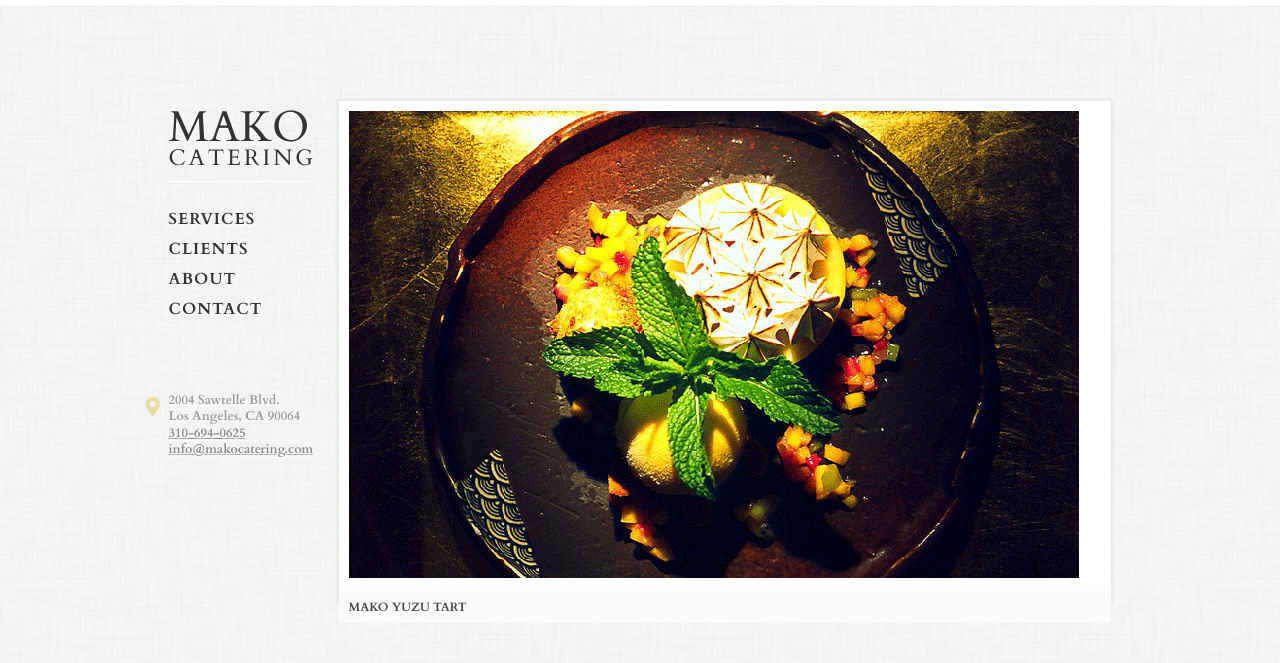
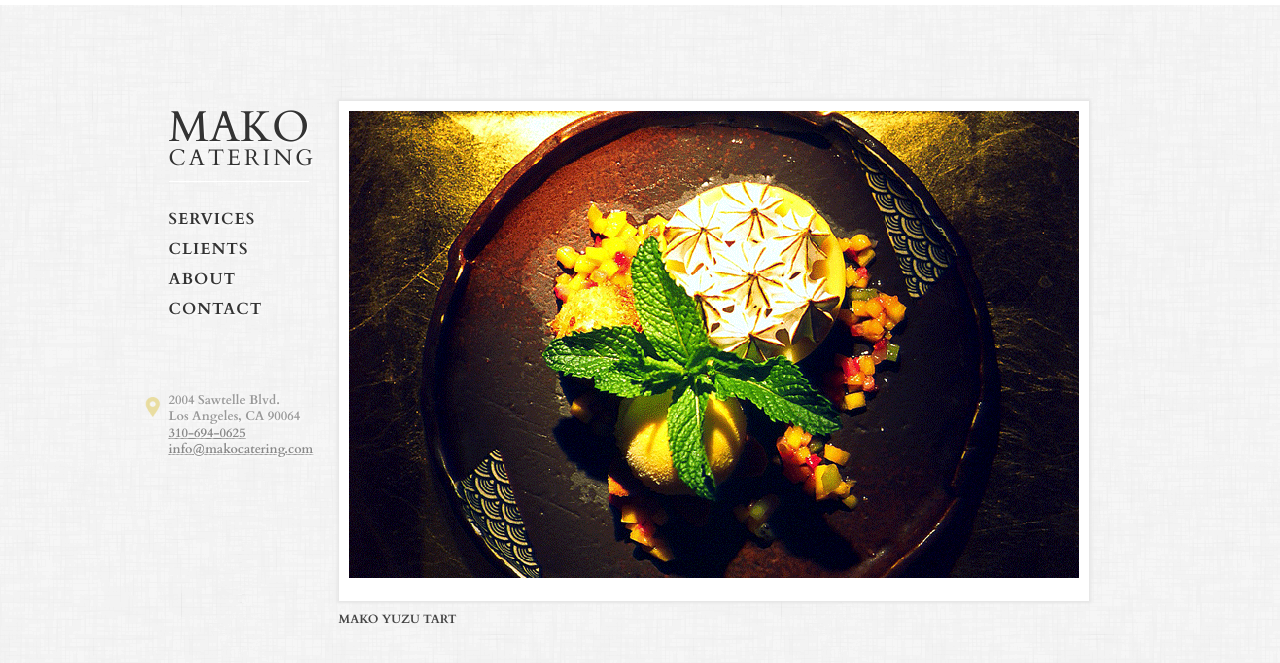
Before and after one commit to makorestaurant/makorestaurant.com, a Jekyll site: the page built from index.html, in a window 1280 px wide. Shown: the top 663 px of the page. Built offline with Jekyll 4.4.1, drawn with Linux system fonts in a browser that asks for light colours.

Commit message:
Adds some simple changes I made yesterday to the image/slideshow container

```diff
--- a/stylesheets/document.css
+++ b/stylesheets/document.css
@@ -164,20 +164,25 @@ a:hover {
 
   float: left;
   height: 500px;
-  width: 772px;
+  width: auto;
 }
 
 .content div, img {
   margin: 10px;
 }
 
+.image-container {
+  width: auto;
+}
+
 .content figcaption {
   color: #444;
   display: block;
-  background-color: #FBFBFB;
   font-size: 0.75em;
   font-weight: 700;
-  padding: 10px 0 10px 10px;
+  height: 2em;
+  margin-top: 1em;
+  padding: 10px 0;
   text-transform: uppercase;
 }
 
```
